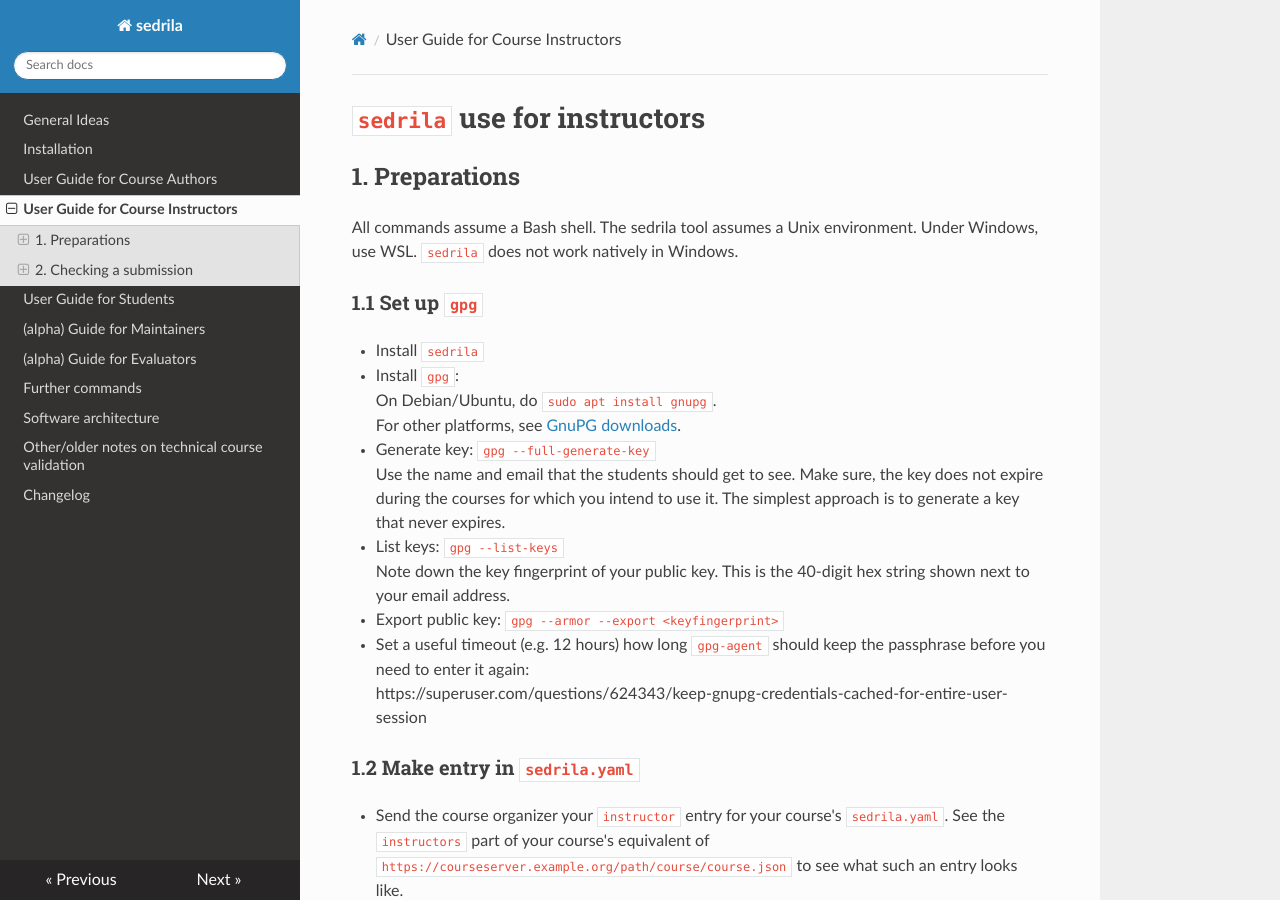
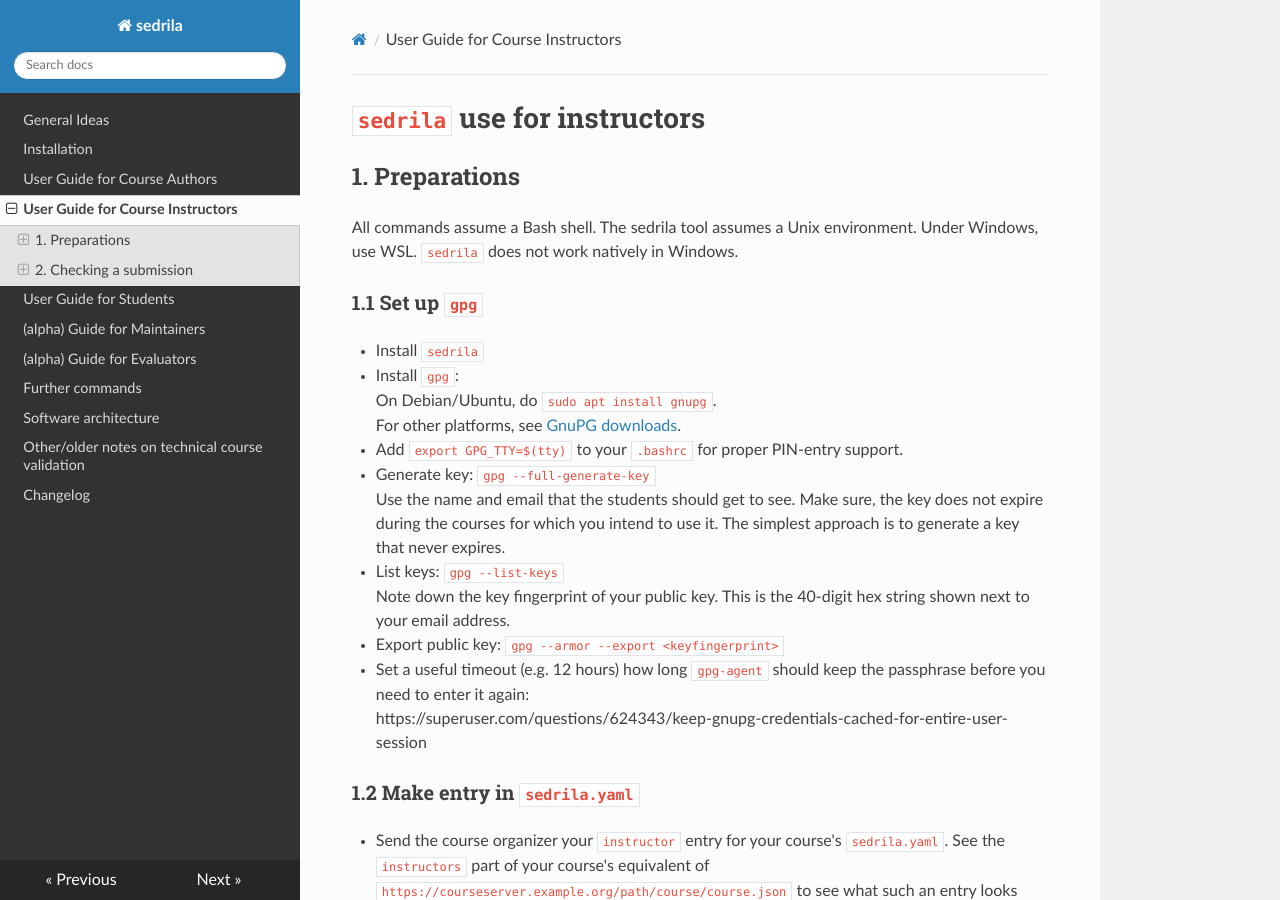
Before and after one commit to fubinf/sedrila, an MkDocs documentation site: the page built from docs/instructors.md, in a window 1280 px wide and 900 px high. Built offline with MkDocs 1.6.1, drawn with Linux system fonts in a browser that asks for light colours; nearby versions of some CDN libraries.

Commit message:
instructors.md: mention setting GPG_TTY when setting up gpg

```diff
--- a/docs/instructors.md
+++ b/docs/instructors.md
@@ -12,6 +12,7 @@
 - Install `gpg`:
   On Debian/Ubuntu, do `sudo apt install gnupg`.
   For other platforms, see [GnuPG downloads](https://gnupg.org/download/index.html).
+- Add `export GPG_TTY=$(tty)` to your `.bashrc` for proper PIN-entry support.
 - Generate key: `gpg --full-generate-key`
   Use the name and email that the students should get to see.
   Make sure, the key does not expire during the courses for which you intend to use it.
```
